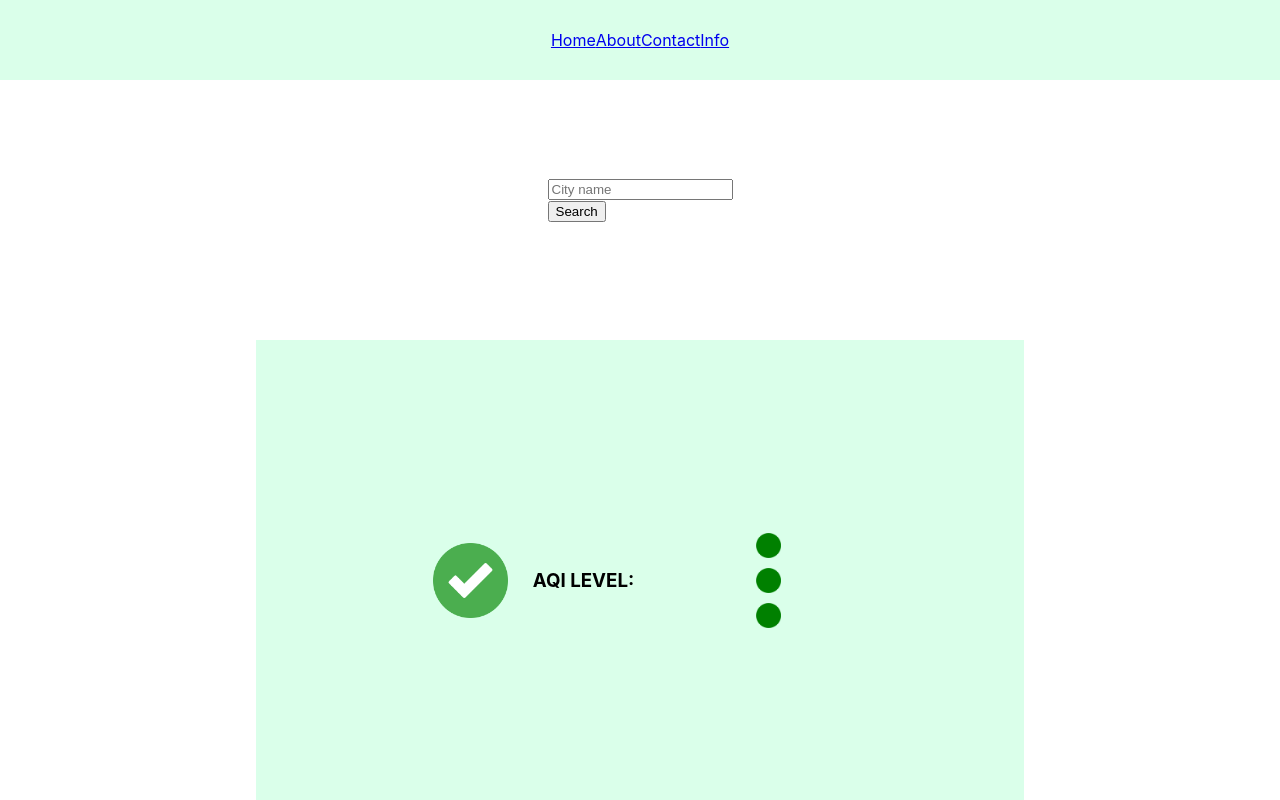
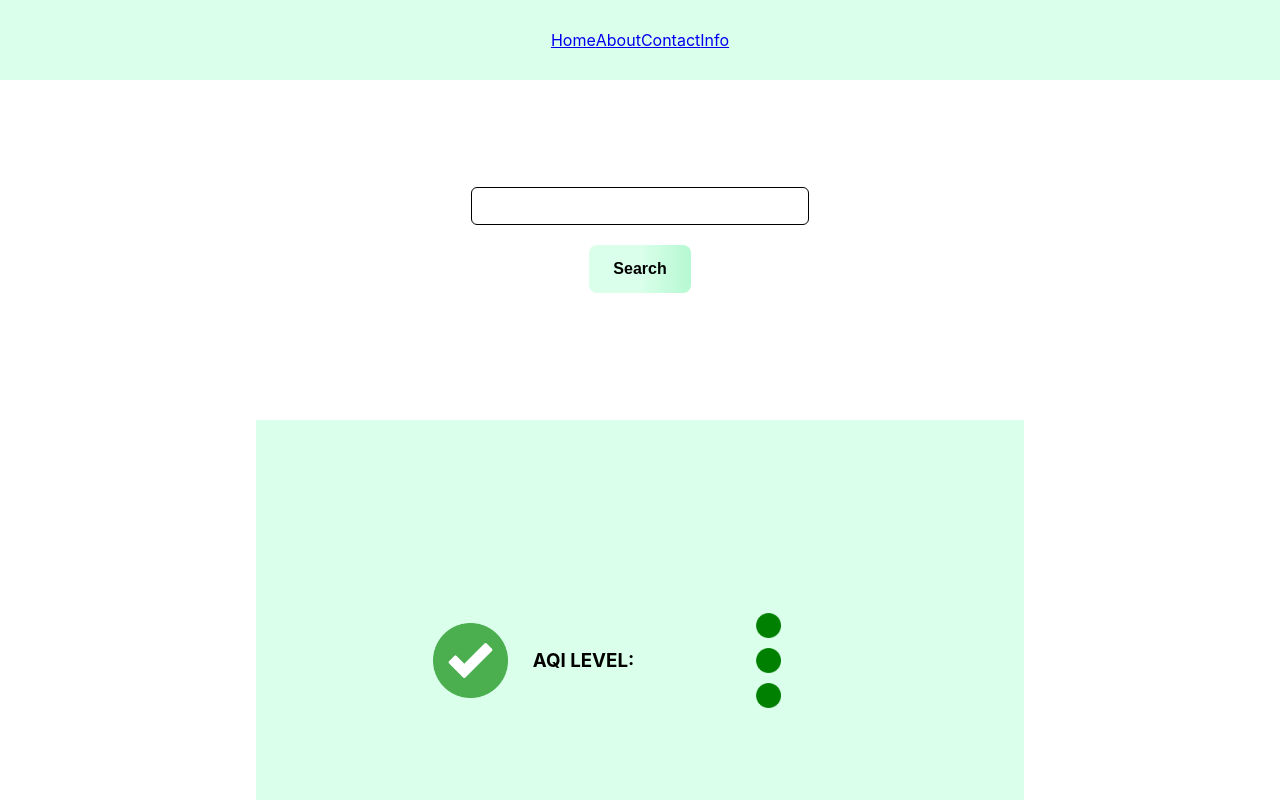
Before and after one commit to Majchrzak202/airQualityApp, a React (Create React App) app: page / in a window 1280 px wide. Shown: the top 800 px of the page. Built offline with nearby package versions, Linux system fonts and the light colour scheme; no server answers.

Commit message:
Added a searchBar styling and button

```diff
--- a/src/components/Search /SearchBar.css
+++ b/src/components/Search /SearchBar.css
@@ -1,14 +1,47 @@
-.section-search {
+.form {
   display: flex;
-  min-height: 30vh;
-  flex-direction: column;
   justify-content: center;
+  align-items: center;
+  min-height: 40vh;
 }
 
-.searchbar {
+.form input {
+  font: inherit;
+  padding: 0.5rem;
+  border-radius: 6px;
+  border: 1px solid;
+  width: 20rem;
+  max-width: 100%;
+}
+
+.invalid {
+  border: 1px solid #b40e0e;
+  background-color: #fddddd;
+}
+
+.form-button {
   display: flex;
-  min-height: 20vh;
-  flex-direction: column;
   justify-content: center;
-  align-items: center;
+  margin-top: 20px;
 }
+
+.form button {
+  display: inline-block;
+  outline: none;
+  cursor: pointer;
+  font-size: 16px;
+  line-height: 20px;
+  font-weight: 600;
+  border-radius: 8px;
+  padding: 14px 24px;
+  border: none;
+  transition: box-shadow 0.2s ease 0s, -ms-transform 0.1s ease 0s,
+    -webkit-transform 0.1s ease 0s, transform 0.1s ease 0s;
+  background: linear-gradient(
+    to right,
+    rgba(187, 255, 217, 0.54),
+    rgba(187, 255, 217, 0.54),
+    rgba(87, 240, 151, 0.436)
+  );
+  color: rgb(0, 0, 0);
+}
--- a/src/components/Search /SearchBar.js
+++ b/src/components/Search /SearchBar.js
@@ -1,5 +1,5 @@
 import "./SearchBar.css";
-import React,{ useState } from "react";
+import React, { useState } from "react";
 
 const SearchBar = ({ searchHandler }) => {
   const [input, setInput] = useState("");
@@ -20,22 +20,35 @@ const SearchBar = ({ searchHandler }) => {
   };
 
   return (
-    <section className="section-search">
+    <div className="form">
+      <form>
+        <div className="input">
+          <input onChange={inputHandler} type="text" value={input} />
+        </div>
+        <div className="form-button">
+          <button onClick={citySearchHandler} className="button">
+            Search
+          </button>
+        </div>
+      </form>
+    </div>
+
+    /*  <section className="section-search">
       <div className="searchbar">
         <form>
-          <div>
+          <div className='input'>
             <input
               value={input}
               onChange={inputHandler}
               placeholder="City name"
             />
           </div>
-          <div>
-            <button onClick={citySearchHandler}>Search</button>
+          <div className='form-button'>
+            <button className="button" onClick={citySearchHandler}>Search</button>
           </div>
         </form>
       </div>
-    </section>
+    </section> */
   );
 };
 
```
